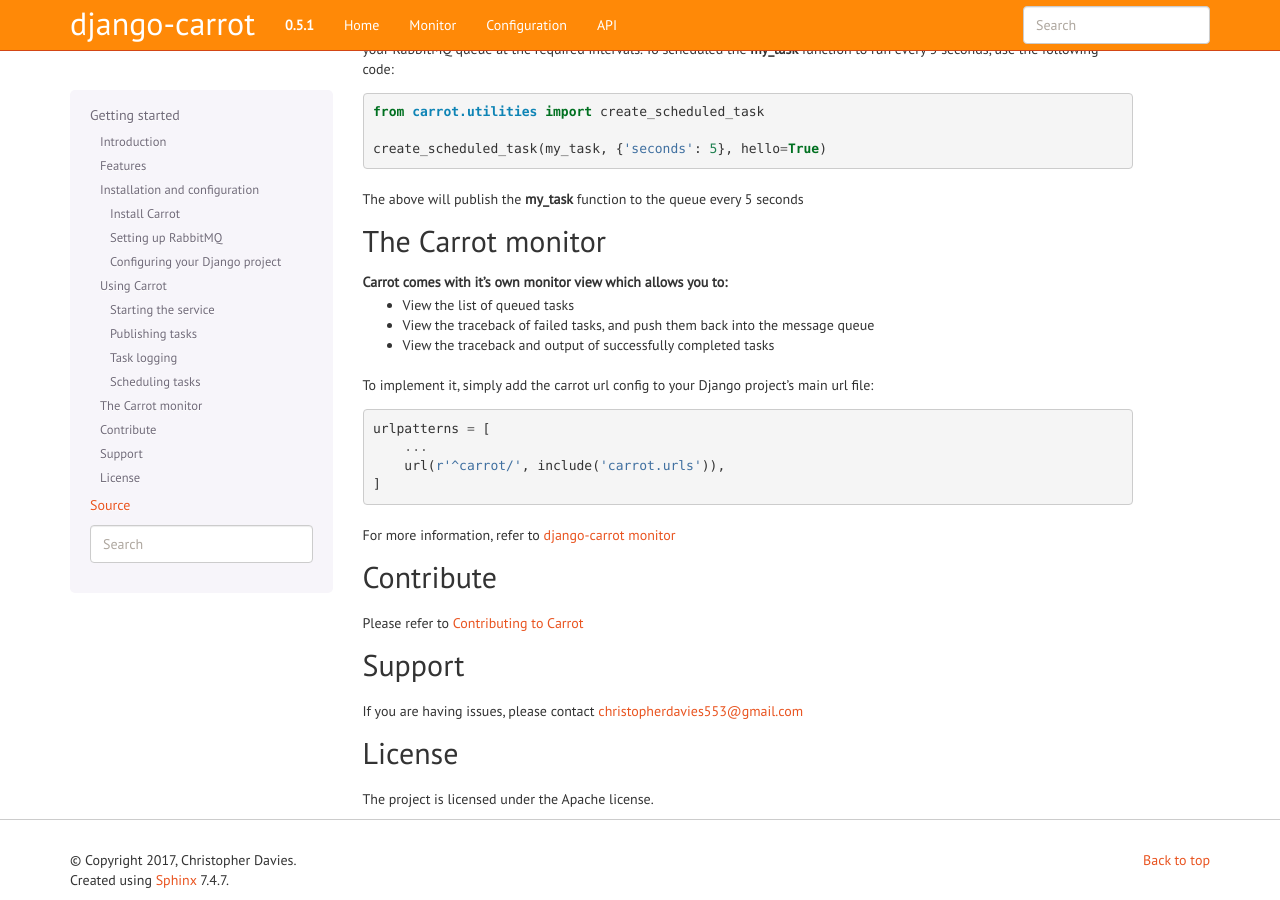
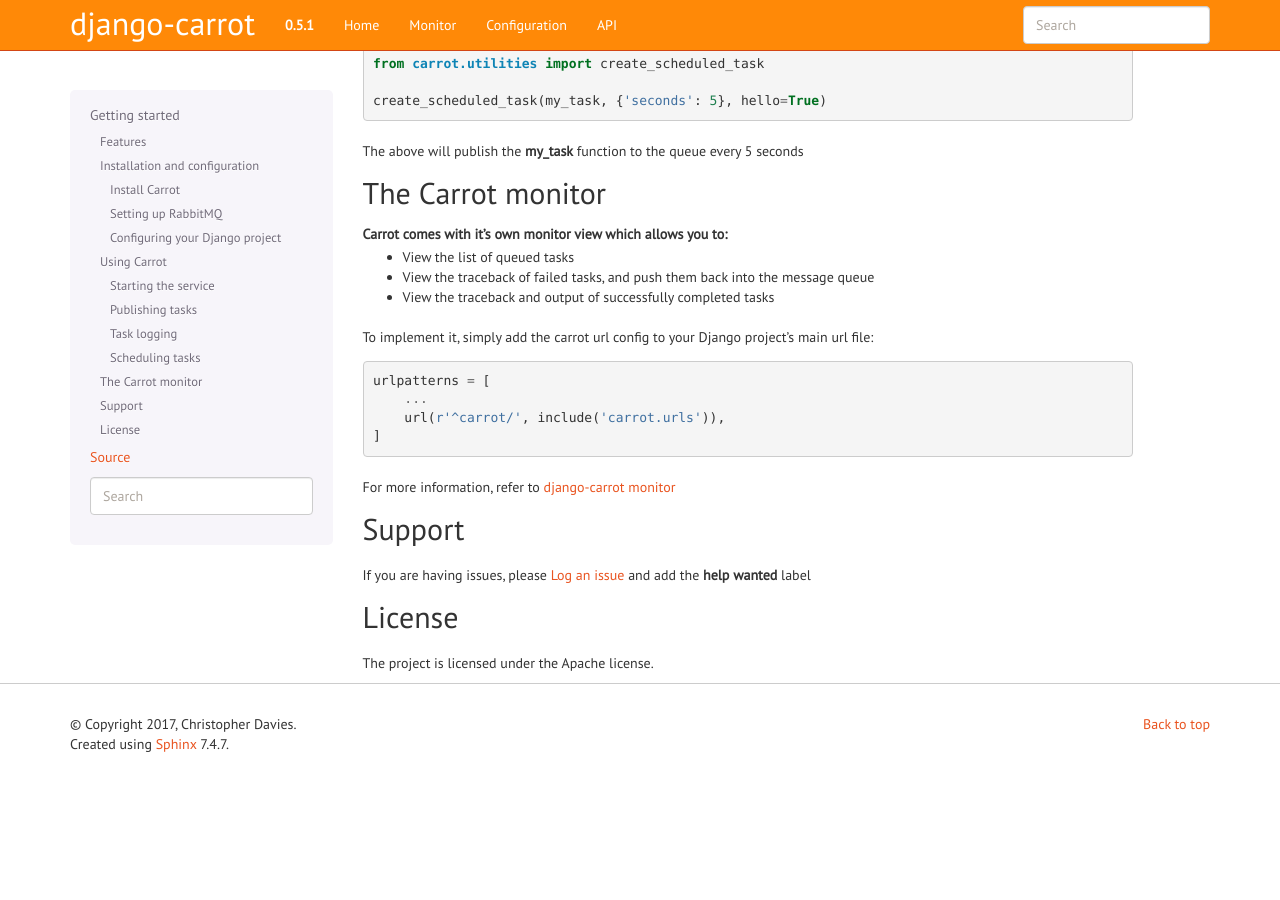
Before and after one commit to chris104957/django-carrot, a Sphinx documentation site: the page built from docs/source/quick-start.rst, in a window 1280 px wide and 900 px high, scrolled down 2452 px. Built offline with Sphinx 7.4.7, drawn with Linux system fonts in a browser that asks for light colours; after the commit the page ends 3216 px from its top, so only the background shows below that.

Commit message:
Update quick-start.rst

```diff
--- a/docs/source/quick-start.rst
+++ b/docs/source/quick-start.rst
@@ -1,9 +1,5 @@
 Getting started
 ===============
-
-
-Introduction
-------------
 
 Carrot is a lightweight task queue backend for Django projects that uses the RabbitMQ message broker, with an emphasis
 on quick and easy configuration and task tracking
@@ -174,15 +170,10 @@
 
 For more information, refer to :ref:`monitor`
 
-Contribute
-----------
-
-Please refer to `Contributing to Carrot <https://github.com/chris104957/django-carrot/blob/master/CONTRIBUTING.md>`_
-
 Support
 -------
 
-If you are having issues, please contact christopherdavies553@gmail.com
+If you are having issues, please `Log an issue <https://github.com/chris104957/django-carrot/issues/new>`_ and add the **help wanted** label
 
 License
 -------
```
